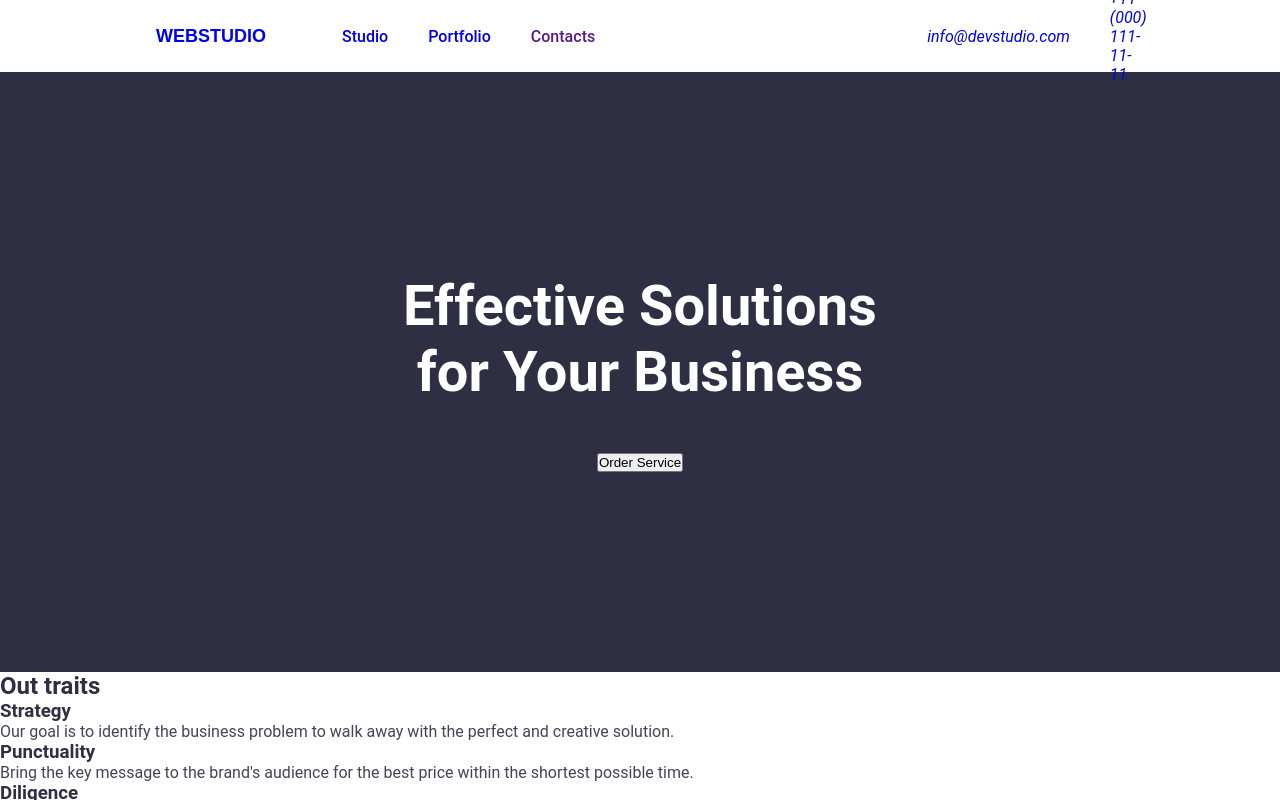
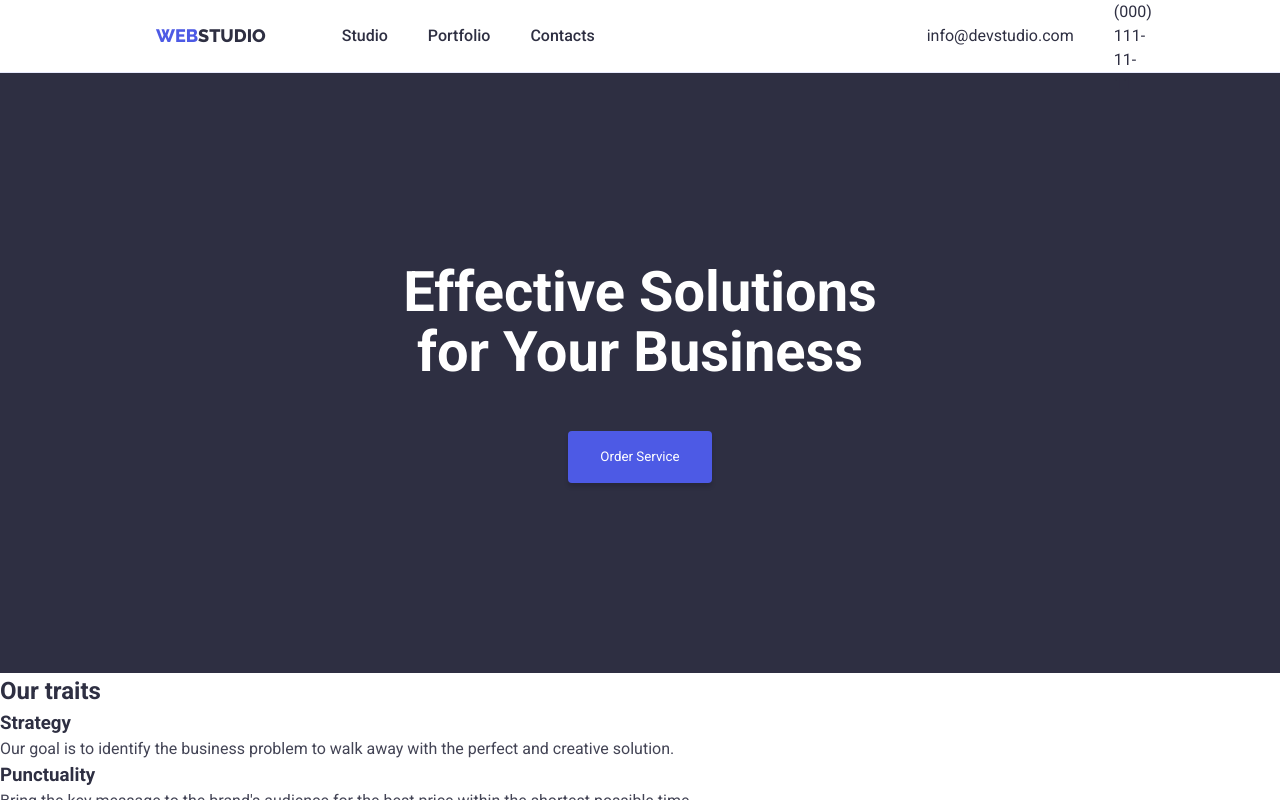
Before and after one commit to Perslay/goit-markup-hw-02, a plain HTML site: page index.html in a window 1280 px wide. Shown: the top 800 px of the page. Drawn offline with Linux system fonts and the light colour scheme.

Commit message:
Second Homework v2
Header and first section look ready

```diff
--- a/css/styles.css
+++ b/css/styles.css
@@ -21,10 +21,13 @@
 body {
   background-color: var(--white);
   color: var(--navy-blue);
-  font-family: "Roboto", sans-serif;
+  font-family: "Roboto", "Times New Roman", sans-serif;
+  line-height: 1.5;
 }
 
 header {
+  border-bottom: 1px solid var(--cornflower);
+  color: var(--navy-blue);
   height: 72px;
   width: 100%;
 }
@@ -38,13 +41,36 @@ address ul {
 }
 
 a {
+  color: var(--navy-blue);
   text-decoration: none;
+}
+
+a .accent {
+  color: var(--iris);
+}
+
+address a {
+  color: var(slate);
+  font-style: normal;
+}
+
+a.logo:focus,
+a.logo:hover,
+nav a:focus,
+nav a:hover {
+  color: var(--navy-blue-modal);
+}
+
+address a:focus,
+address a:hover {
+  color: var(--light-slate);
 }
 
 .logo {
   font-family: "Raleway", sans-serif;
   font-size: 18px;
   font-weight: 800;
+  line-height: 1.17;
   padding: 0 56px 0 156px;
   text-transform: uppercase;
 }
@@ -77,8 +103,8 @@ p {
   color: var(--white);
   display: flex;
   flex-wrap: wrap;
+  height: 600px;
   justify-content: center;
-  height: 600px;
 }
 
 .starting-section > div {
@@ -93,11 +119,19 @@ p {
 
 h1 {
   font-size: 56px;
+  line-height: 1.07;
   text-align: center;
   width: 496px;
 }
 
 button {
+  background-color: var(--iris);
+  border: none;
+  border-radius: 4px;
+  box-shadow: 0px 4px 4px 0px #00000026;
+  color: var(--white);
   cursor: pointer;
-  text-align: center;
+  font-family: "Roboto", "Times New Roman", sans-serif;
+  line-height: 1.5;
+  padding: 16px 32px;
 }
--- a/index.html
+++ b/index.html
@@ -4,6 +4,10 @@
     <meta charset="UTF-8" />
     <meta name="viewport" content="width=device-width, initial-scale=1.0" />
     <title>Studio</title>
+    <link
+      href="https://fonts.googleapis.com/css2?family=Raleway:wght@800&family=Roboto:wght@400;500;700;900&display=swap"
+      rel="stylesheet"
+    />
     <link rel="stylesheet" href="css/styles.css" type="text/css" />
   </head>
   <body>
@@ -37,7 +41,7 @@
         </div>
       </section>
       <section>
-        <h2>Out traits</h2>
+        <h2>Our traits</h2>
         <ul>
           <li>
             <h3>Strategy</h3>
```
